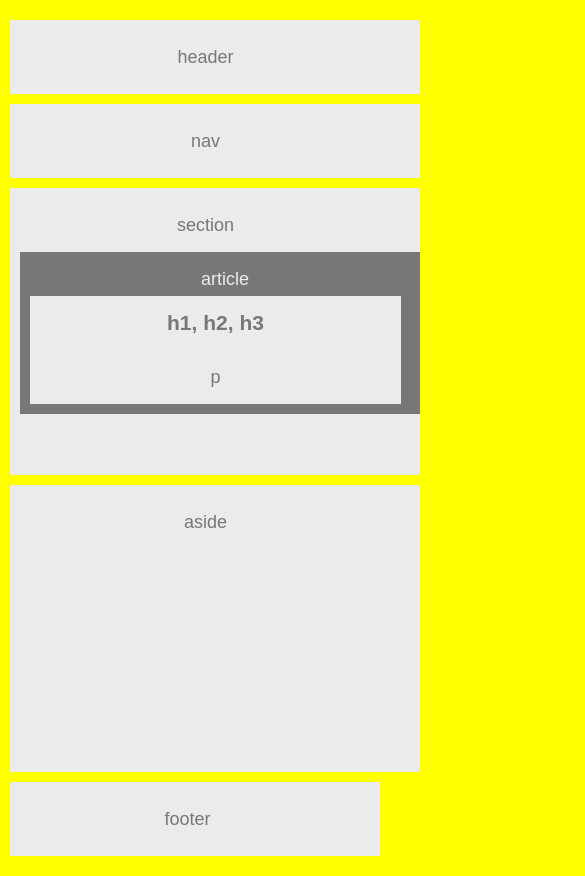
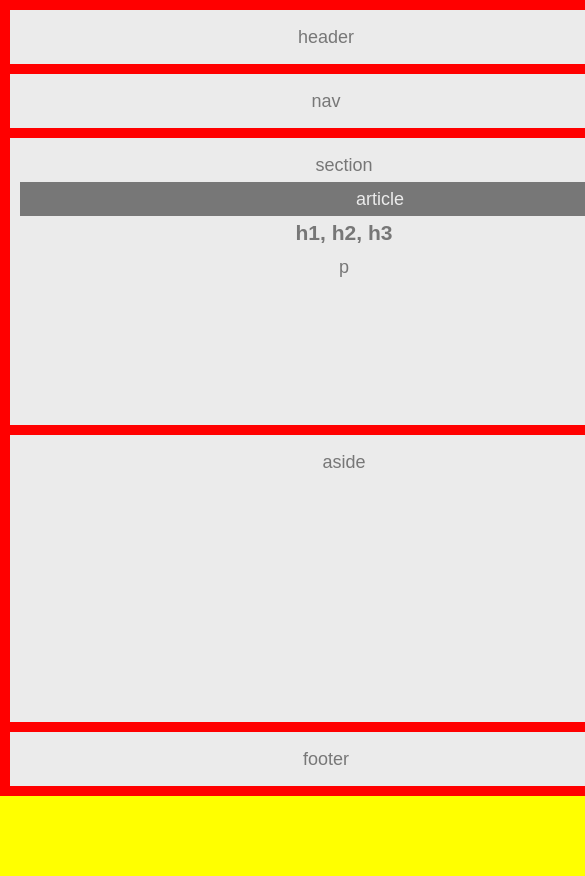
Before and after one commit to dirkcallaway/Responsive-Portfolio, a plain HTML site: page index.html in a window 390 px wide. Shown: the top 876 px of the page, 585 px wide, since content can reach past the window. After the commit the page ends 844 px from the top, so only its background shows below. Drawn offline with Linux system fonts and the light colour scheme.

Commit message:
made adjustments to try and fix responsiveness.  Still need work on Aside and Section.

```diff
--- a/index.html
+++ b/index.html
@@ -9,7 +9,7 @@
 </head>
 
 <body>
-  <div id="wrapper">
+  <div class="wrapper">
     <header>
       <p>header</p>
     </header>
--- a/style.css
+++ b/style.css
@@ -58,7 +58,10 @@ p {
 
 @media screen and (max-width:980px) {
   body {
-    width: 80%;
+    width: 850px;
+  }
+  .wrapper{
+    overflow: hidden;
   }
 
   header,
@@ -66,38 +69,49 @@ p {
   section,
   aside,
   article {
-    width: 100%;
     float: none;
-    margin-right: 0;
+  }
+
+  section,
+  aside{
+    width:100%;
+    clear:both;
+  }
+
+  h1,
+  h2,
+  h3,
+  p,
+  article {
+    margin: 0;
+    padding: 0;
   }
 }
 
 @media screen and (max-width:768px) {
-  body {
-    width: 100%;
+  .wrapper {
+    width: 720px;
     background: red;
-    padding: 10px 0 10px 0;
-    margin:0;
-    border: 0;
   }
 
-  /* header,
-  footer,
-  nav{
-    margin:0;
-  } */
-
-  #wrapper{
-    width: 100%;
-    padding: 10;
-    margin: 0;
-    /* overflow: hidden; */
+  .wrapper{
+    overflow: hidden;
   }
 
-  h1,
-  p {
-    margin: 0;
+  header,
+  nav,
+  section,
+  aside,
+  article {
+    float: none;
   }
+
+  section,
+  aside{
+    width:100%;
+    clear:both;
+  }
+
 }
 
 
@@ -105,9 +119,27 @@ p {
   header {
     position: static;
   }
+  .wrapper{
+    overflow: hidden;
+  }
 
   body {
-    width: 100%;
+    width: 600px;
     background: yellow;
+    overflow: hidden;
+
+  }
+
+  header,
+  nav,
+  section,
+  aside,
+  article {
+    float: none;
+  }
+  section,
+  aside{
+    width:100%;
+    clear:both;
   }
 }
```
